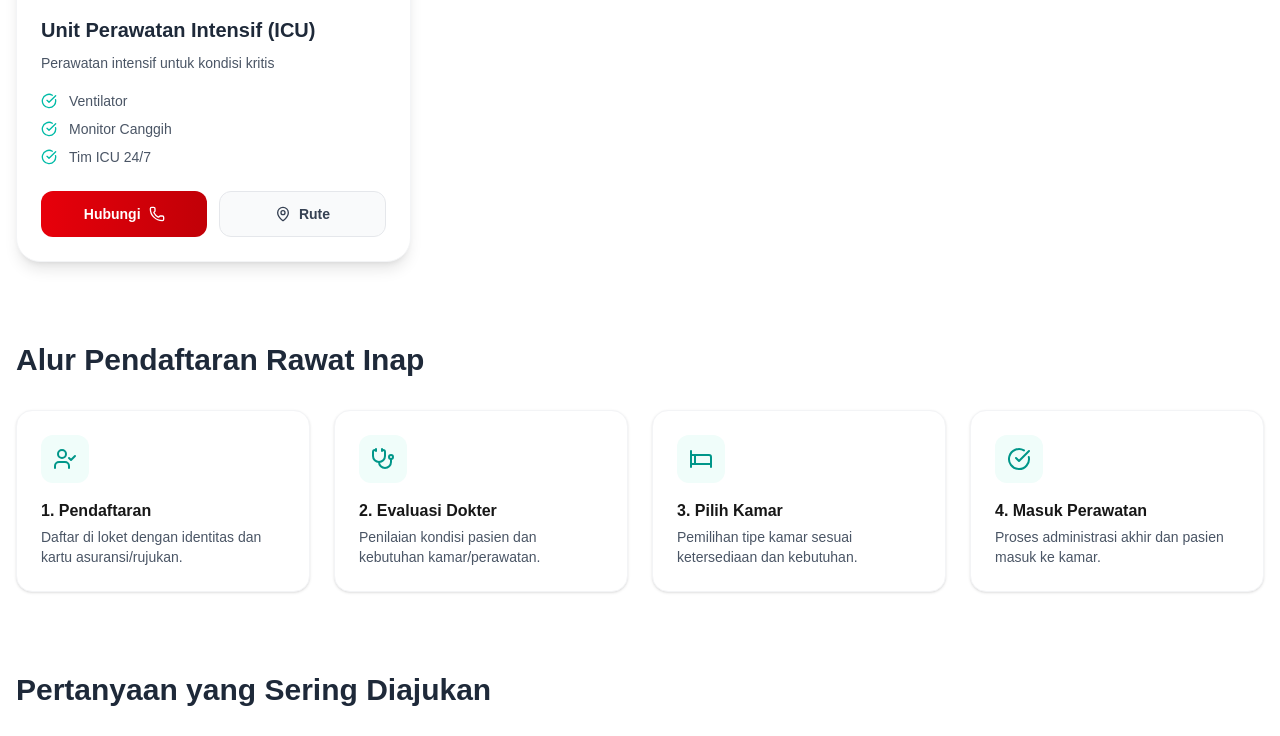
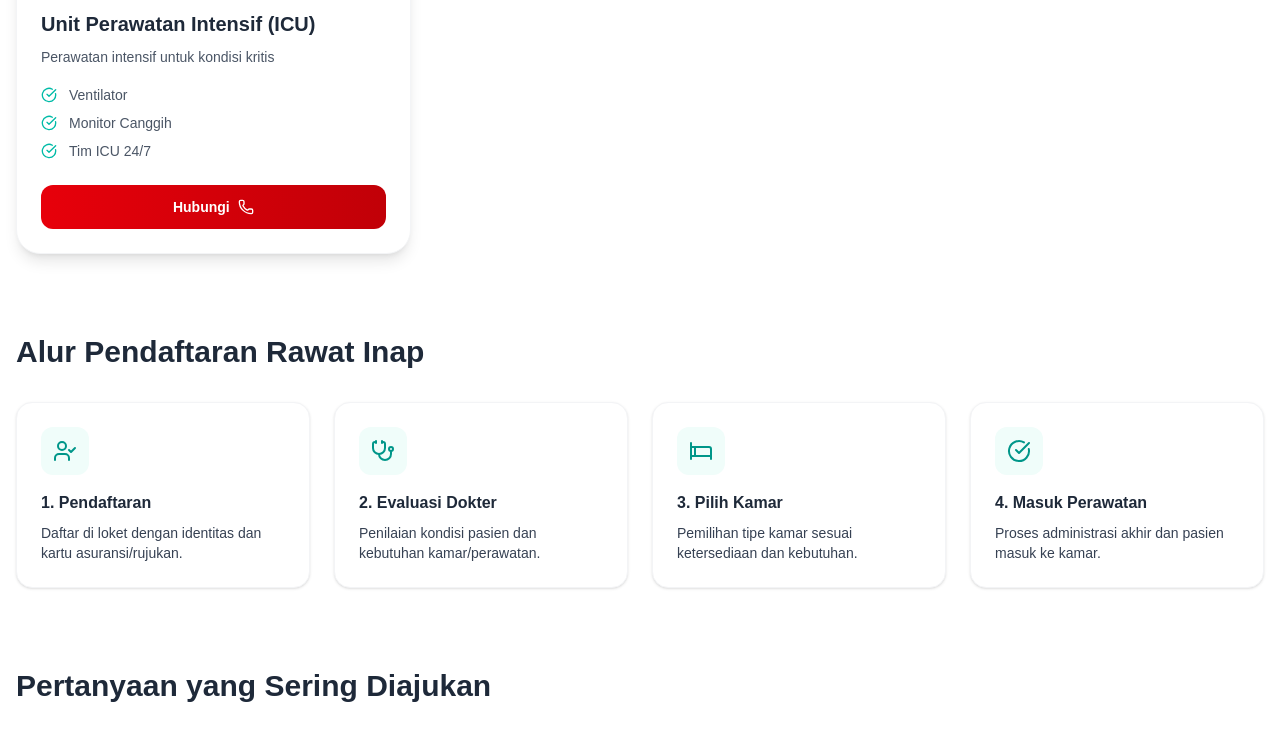
Before and after one commit to Kokorody/Web-profile-Bhayangkara, a Next.js app in the folder frontend/: page /rawat-inap in a window 1280 px wide. Shown: the part 2219-2955 px from the top of the page. Built offline with nearby package versions, Linux system fonts and the light colour scheme.

Commit message:
refactor: improve UI elements and text styles on Rawat Inap page

```diff
--- a/frontend/src/app/rawat-inap/page.tsx
+++ b/frontend/src/app/rawat-inap/page.tsx
@@ -489,14 +489,10 @@ const RawatInapPage = () => {
                       ))}
                     </div>
 
-                    <div className="mt-6 grid grid-cols-2 gap-3">
-                      <a href="#kontak" className={`px-4 py-3 bg-gradient-to-r ${facility.color} text-white rounded-xl font-semibold text-sm hover:shadow-lg transition-all duration-300 transform hover:scale-105 flex items-center justify-center gap-2`}>
+                    <div className="mt-6">
+                      <a href="#kontak" className={`w-full px-4 py-3 bg-gradient-to-r ${facility.color} text-white rounded-xl font-semibold text-sm hover:shadow-lg transition-all duration-300 transform hover:scale-105 flex items-center justify-center gap-2`}>
                         <span>Hubungi</span>
                         <Phone className="w-4 h-4" />
-                      </a>
-                      <a href="https://maps.app.goo.gl/KAVjdZuMNDDQW7Su9" target="_blank" rel="noopener noreferrer" className="px-4 py-3 bg-gray-50 hover:bg-gray-100 text-gray-700 rounded-xl font-semibold text-sm border border-gray-200 transition-colors flex items-center justify-center gap-2">
-                        <MapPin className="w-4 h-4" />
-                        <span>Rute</span>
                       </a>
                     </div>
                   </div>
@@ -513,29 +509,29 @@ const RawatInapPage = () => {
                 <div className="w-12 h-12 rounded-xl bg-teal-50 text-teal-600 flex items-center justify-center mb-4">
                   <UserCheck className="w-6 h-6" />
                 </div>
-                <div className="font-semibold mb-1">1. Pendaftaran</div>
-                <p className="text-sm text-gray-600">Daftar di loket dengan identitas dan kartu asuransi/rujukan.</p>
+                <div className="font-bold text-gray-800 mb-2">1. Pendaftaran</div>
+                <p className="text-sm text-gray-700">Daftar di loket dengan identitas dan kartu asuransi/rujukan.</p>
               </div>
               <div className="p-6 bg-white rounded-2xl border border-gray-100 shadow-sm">
                 <div className="w-12 h-12 rounded-xl bg-teal-50 text-teal-600 flex items-center justify-center mb-4">
                   <Stethoscope className="w-6 h-6" />
                 </div>
-                <div className="font-semibold mb-1">2. Evaluasi Dokter</div>
-                <p className="text-sm text-gray-600">Penilaian kondisi pasien dan kebutuhan kamar/perawatan.</p>
+                <div className="font-bold text-gray-800 mb-2">2. Evaluasi Dokter</div>
+                <p className="text-sm text-gray-700">Penilaian kondisi pasien dan kebutuhan kamar/perawatan.</p>
               </div>
               <div className="p-6 bg-white rounded-2xl border border-gray-100 shadow-sm">
                 <div className="w-12 h-12 rounded-xl bg-teal-50 text-teal-600 flex items-center justify-center mb-4">
                   <Bed className="w-6 h-6" />
                 </div>
-                <div className="font-semibold mb-1">3. Pilih Kamar</div>
-                <p className="text-sm text-gray-600">Pemilihan tipe kamar sesuai ketersediaan dan kebutuhan.</p>
+                <div className="font-bold text-gray-800 mb-2">3. Pilih Kamar</div>
+                <p className="text-sm text-gray-700">Pemilihan tipe kamar sesuai ketersediaan dan kebutuhan.</p>
               </div>
               <div className="p-6 bg-white rounded-2xl border border-gray-100 shadow-sm">
                 <div className="w-12 h-12 rounded-xl bg-teal-50 text-teal-600 flex items-center justify-center mb-4">
                   <CheckCircle className="w-6 h-6" />
                 </div>
-                <div className="font-semibold mb-1">4. Masuk Perawatan</div>
-                <p className="text-sm text-gray-600">Proses administrasi akhir dan pasien masuk ke kamar.</p>
+                <div className="font-bold text-gray-800 mb-2">4. Masuk Perawatan</div>
+                <p className="text-sm text-gray-700">Proses administrasi akhir dan pasien masuk ke kamar.</p>
               </div>
             </div>
           </div>
```
